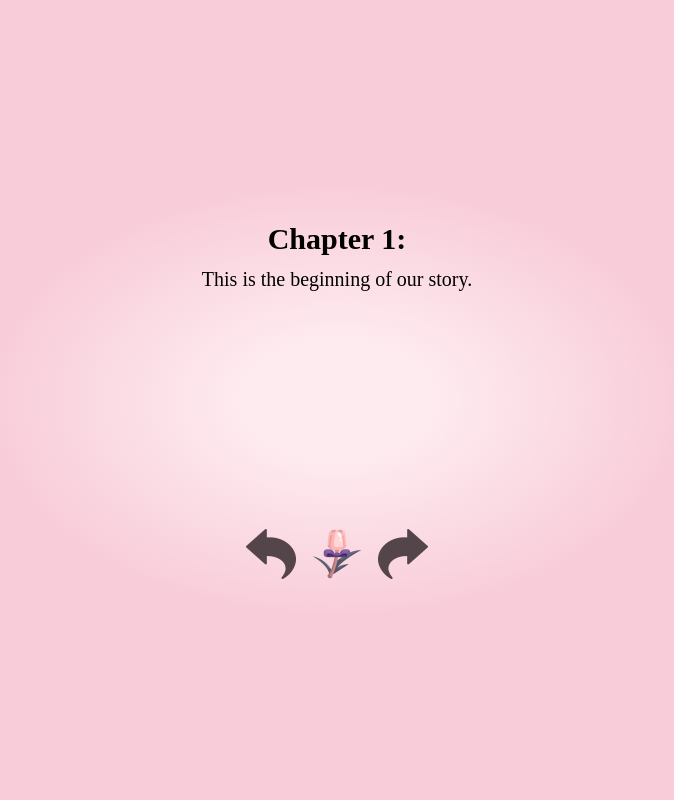
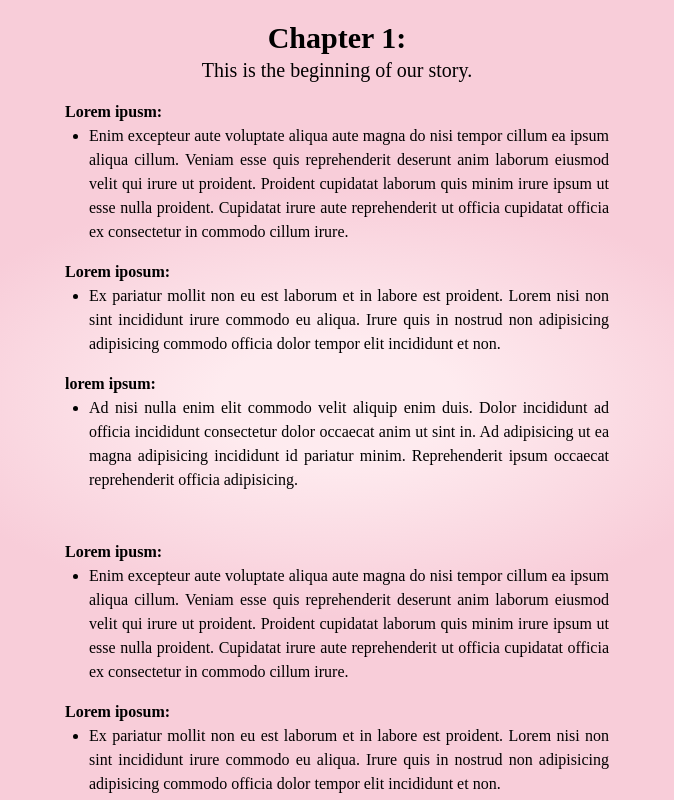
Before and after one commit to AshArce/loveeli, a Next.js app: page /pages in a window 1280 px wide. Shown: the top 800 px of the page, without its empty margins (303-977 px from the left). Built offline with nearby package versions, Linux system fonts and the light colour scheme; a web font is replaced by a local one.

Commit message:
chapter 1 done

```diff
--- a/src/app/pages/page.jsx
+++ b/src/app/pages/page.jsx
@@ -20,7 +20,7 @@ export default function Page() {
   };
 
   return (
-    <main className="flex min-h-screen flex-col items-center justify-evenly">
+    <main className="flex min-h-screen flex-col items-center justify-between p-5">
       {/* Display the Chapter */}
       <Chapter chapter={currentChapter} />
 
--- a/src/components/Chapter.jsx
+++ b/src/components/Chapter.jsx
@@ -1,4 +1,5 @@
 import { chapterContents } from "./content";
+import { chapter1Section } from "./content";
 
   export default function Chapter({ chapter }) {
     const content = chapterContents[chapter] || { title: "Not Found", text: "Chapter does not exist." };
@@ -6,27 +7,48 @@ import { chapterContents } from "./content";
     return (
         <div className="text-center">
         <h1 className="text-3xl font-bold">{content.title}</h1>
-        <p className="text-xl mt-2">{content.text}</p>
+        <h4 className="text-xl">{content.text}</h4>
+
+        {/*CHAPTER 1 */}
+        {chapter === "chapter1" && (
+  <div className="p-4 max-w-xl mx-auto">
+    {chapter1Section().map((section, index) => (
+      <div key={index} className="mb-4">
+        <h3 className="font-semibold text-justify">{section.title}</h3>
+        <ul className="list-disc pl-6">
+          <li className="whitespace-pre-line text-justify">{section.content}</li>
+        </ul>
+      </div>
+    ))}
+  </div>
+)}
+
+        {/*CHAPTER 2 */}
+        {chapter === "chapter1" && (
+  <div className="p-4 max-w-xl mx-auto">
+    {chapter1Section().map((section, index) => (
+      <div key={index} className="mb-4">
+        <h3 className="font-semibold text-justify">{section.title}</h3>
+        <ul className="list-disc pl-6">
+          <li className="whitespace-pre-line text-justify">{section.content}</li>
+        </ul>
+      </div>
+    ))}
+  </div>
+)}
 
 
         {/* Check if this is chapter4 */}
         {chapter === "chapter3" && (
-          <div className="mt-6">
-            {/* Add Image for Chapter 4 */}
-            <img src="#" alt="Chapter 3 Image" className="mx-auto" />
+          <div className="">
+            {/* CHAPTER 3 COMPONENT */}
           </div>
         )}
 
         {/* Check if this is chapter4 */}
         {chapter === "chapter4" && (
-          <div className="mt-6">
-            {/* Add Image for Chapter 4 */}
-            <img src="#" alt="Chapter 4 Image" className="mx-auto" />
-
-            {/* Add Button for Chapter 4 */}
-            <button className="mt-4 px-6 py-2 bg-customPinkButton text-white rounded-lg">
-              Chapter 4 Action
-            </button>
+          <div className="">
+           {/* CHAPTER 4 COMPONENT */}
           </div>
         )}
 
--- a/src/components/content.js
+++ b/src/components/content.js
@@ -5,3 +5,22 @@ export const chapterContents = {
     chapter4: { title: "Chapter 4:", text: "The story concludes with a resolution." },
     chapter5: { title: "Chapter 5:", text: "The final thoughts and reflections." },
   };
+
+// chapter 1
+export const chapter1Section = () => [
+      {
+        title: "Lorem ipusm:",
+        content: `Enim excepteur aute voluptate aliqua aute magna do nisi tempor cillum ea ipsum aliqua cillum. Veniam esse quis reprehenderit deserunt anim laborum eiusmod velit qui irure ut proident. Proident cupidatat laborum quis minim irure ipsum ut esse nulla proident. Cupidatat irure aute reprehenderit ut officia cupidatat officia ex consectetur in commodo cillum irure.`,
+      },
+      {
+        title: "Lorem iposum:",
+        content: `Ex pariatur mollit non eu est laborum et in labore est proident. Lorem nisi non sint incididunt irure commodo eu aliqua. Irure quis in nostrud non adipisicing adipisicing commodo officia dolor tempor elit incididunt et non.`,
+      },
+      {
+        title: "lorem ipsum:",
+        content: `Ad nisi nulla enim elit commodo velit aliquip enim duis. Dolor incididunt ad officia incididunt consectetur dolor occaecat anim ut sint in. Ad adipisicing ut ea magna adipisicing incididunt id pariatur minim. Reprehenderit ipsum occaecat reprehenderit officia adipisicing.`,
+      },
+    ]
+    ;
+
+// chapter 2
```
